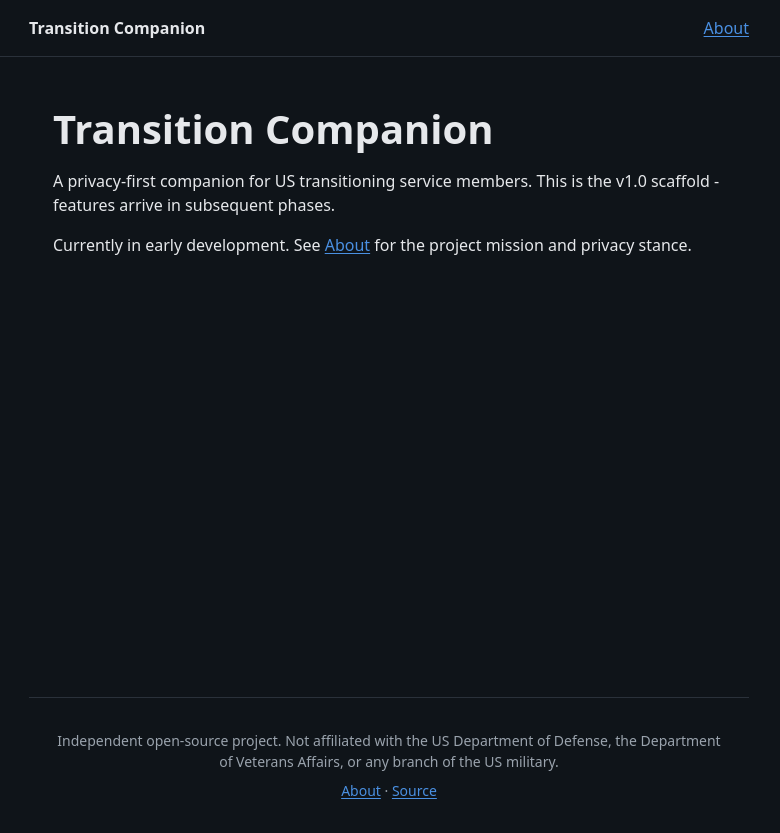
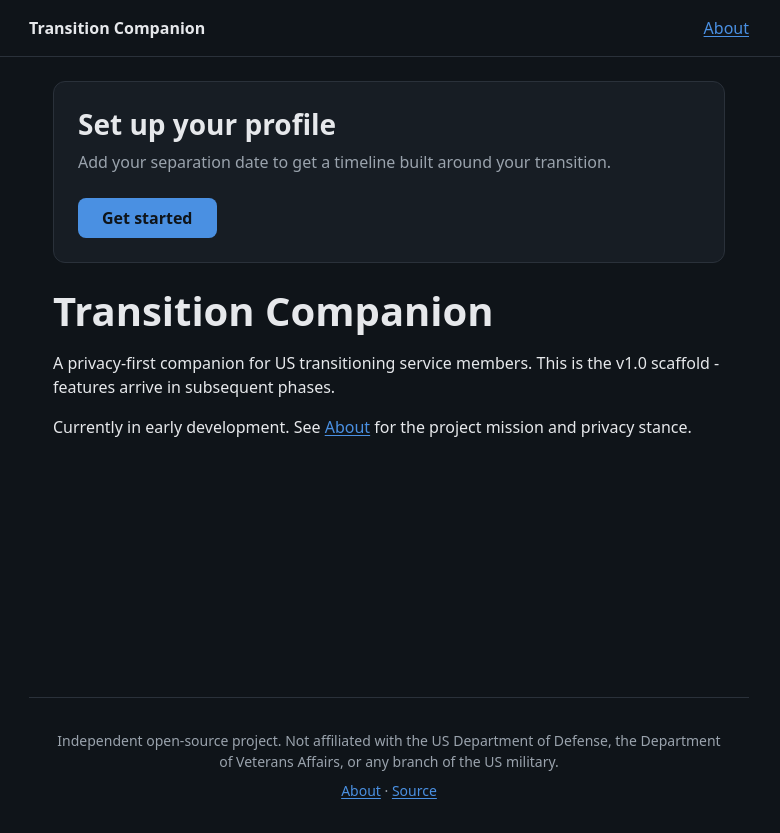
Before and after one commit to GoudyMT/ask214, a SvelteKit app: page / in a window 1280 px wide. Shown: the whole page, without its empty margins (251-1031 px from the left). Built offline with nearby package versions, Linux system fonts and the light colour scheme.

Commit message:
feat(home): show SetupCTA when EAOS missing

```diff
--- a/src/routes/+page.svelte
+++ b/src/routes/+page.svelte
@@ -1,5 +1,9 @@
 <script lang="ts">
 	import { resolve } from '$app/paths';
+	import SetupCTA from '$lib/components/SetupCTA.svelte';
+	import { getProfileApp } from '$lib/profile/context';
+
+	const app = getProfileApp();
 </script>
 
 <svelte:head>
@@ -9,6 +13,10 @@
 		content="Privacy-first companion for US transitioning service members."
 	/>
 </svelte:head>
+
+{#if app.status === 'ready' && app.store?.persona.completeness === 'none'}
+	<SetupCTA />
+{/if}
 
 <h1>Transition Companion</h1>
 
```
